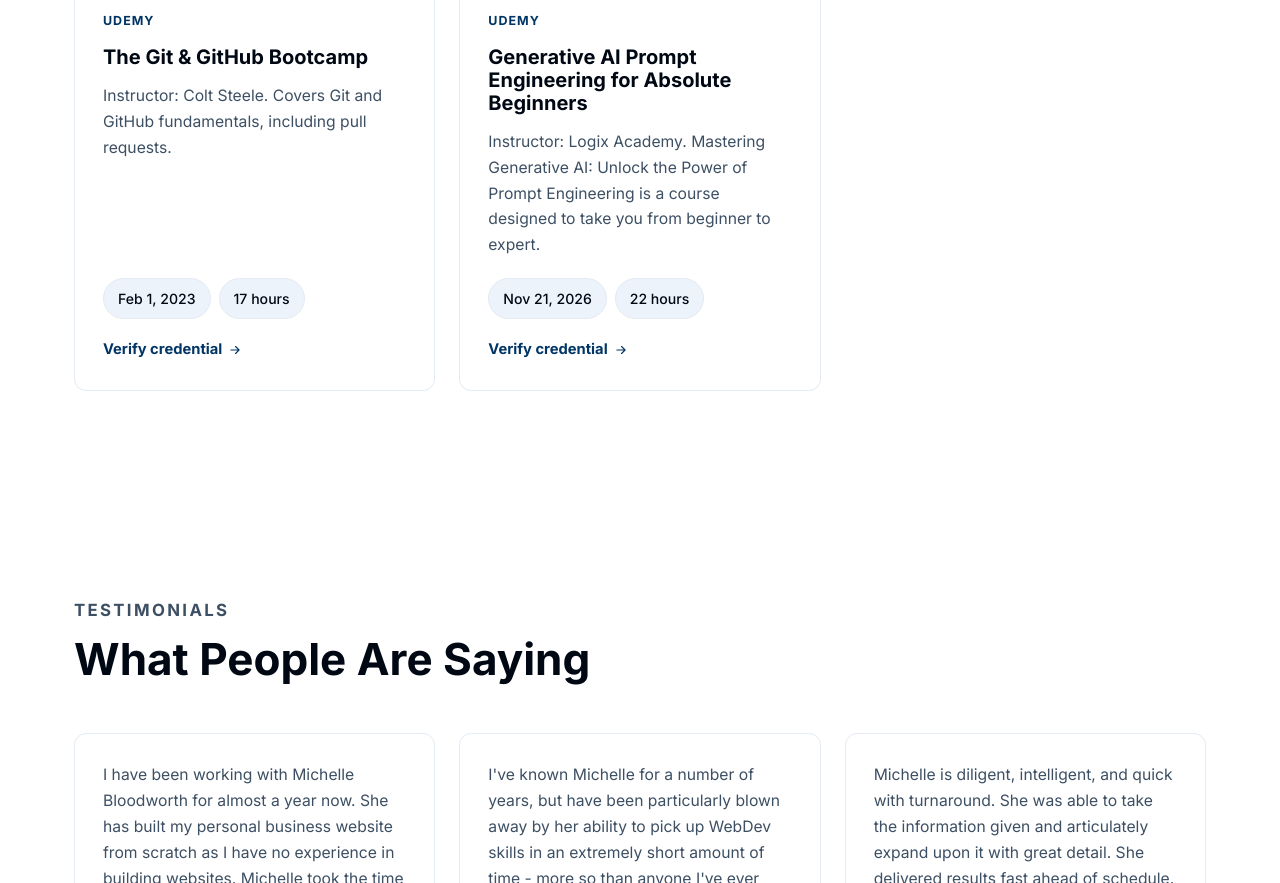
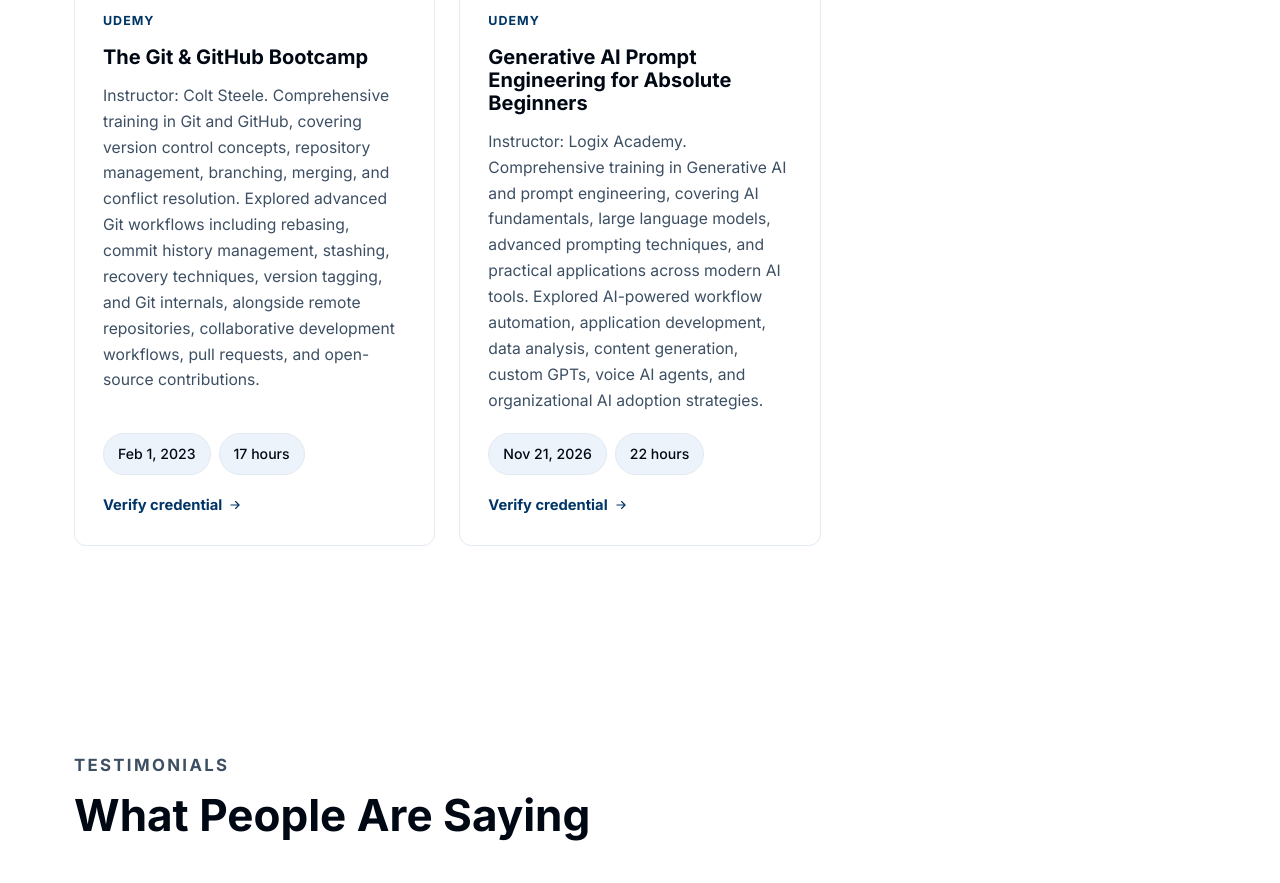
Before and after one commit to SlimBloodworth/michellerenee-portfolio, a plain HTML site: page index.html in a window 1280 px wide. Shown: the part 2334-3217 px from the top of the page. Drawn offline with Linux system fonts and the light colour scheme; a web font is replaced by a local one.

Commit message:
Update certificate descriptions for accuracy

```diff
--- a/index.html
+++ b/index.html
@@ -215,7 +215,7 @@
         </button>
         <span class="card-tag">Udemy</span>
         <h3>The Git &amp; GitHub Bootcamp</h3>
-        <p>Instructor: Colt Steele. Covers Git and GitHub fundamentals, including pull requests.</p>
+        <p>Instructor: Colt Steele. Comprehensive training in Git and GitHub, covering version control concepts, repository management, branching, merging, and conflict resolution. Explored advanced Git workflows including rebasing, commit history management, stashing, recovery techniques, version tagging, and Git internals, alongside remote repositories, collaborative development workflows, pull requests, and open-source contributions.</p>
         <div class="card-meta">
           <span class="chip"><time datetime="2023-02-01">Feb 1, 2023</time></span>
           <span class="chip">17 hours</span>
@@ -231,7 +231,7 @@
         </button>
         <span class="card-tag">Udemy</span>
         <h3>Generative AI Prompt Engineering for Absolute Beginners</h3>
-        <p>Instructor: Logix Academy. Mastering Generative AI: Unlock the Power of Prompt Engineering is a course designed to take you from beginner to expert.</p>
+        <p>Instructor: Logix Academy. Comprehensive training in Generative AI and prompt engineering, covering AI fundamentals, large language models, advanced prompting techniques, and practical applications across modern AI tools. Explored AI-powered workflow automation, application development, data analysis, content generation, custom GPTs, voice AI agents, and organizational AI adoption strategies.</p>
         <div class="card-meta">
           <span class="chip"><time datetime="2023-02-01">Nov 21, 2026</time></span>
           <span class="chip">22 hours</span>
```
